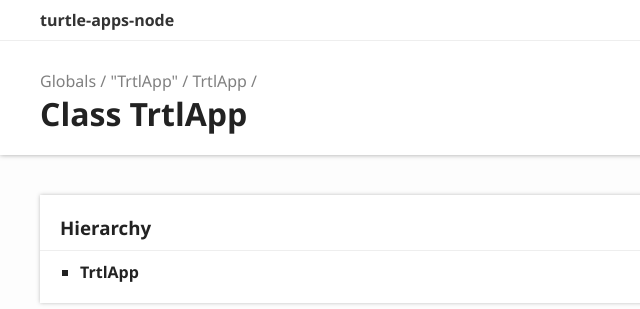
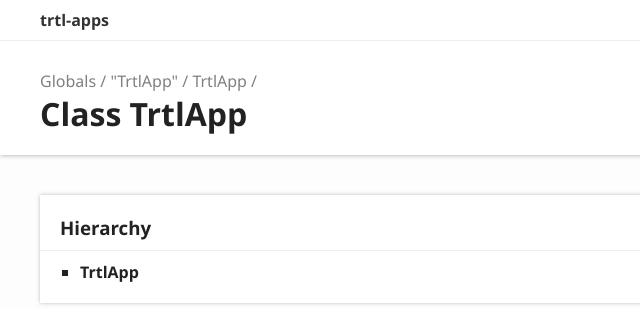
Before and after one commit to zoidbergZA/turtle-apps-node, a website: page docs/classes/_trtlapp_.trtlapp.html in a window 1280 px wide. Shown: the top 309 px of the page, 0-640 px from the left. Drawn offline with Linux system fonts and the light colour scheme.

Commit message:
docs updated

```diff
--- a/docs/classes/_trtlapp_.trtlapp.html
+++ b/docs/classes/_trtlapp_.trtlapp.html
@@ -3,7 +3,7 @@
 <head>
 	<meta charset="utf-8">
 	<meta http-equiv="X-UA-Compatible" content="IE=edge">
-	<title>TrtlApp | turtle-apps-node</title>
+	<title>TrtlApp | trtl-apps</title>
 	<meta name="description" content="">
 	<meta name="viewport" content="width=device-width, initial-scale=1">
 	<link rel="stylesheet" href="../assets/css/main.css">
@@ -22,7 +22,7 @@
 						<li class="state loading">Preparing search index...</li>
 						<li class="state failure">The search index is not available</li>
 					</ul>
-					<a href="../index.html" class="title">turtle-apps-node</a>
+					<a href="../index.html" class="title">trtl-apps</a>
 				</div>
 				<div class="table-cell" id="tsd-widgets">
 					<div id="tsd-filter">
@@ -109,7 +109,7 @@
 						<li class="tsd-description">
 							<aside class="tsd-sources">
 								<ul>
-									<li>Defined in <a href="https://github.com/zoidbergZA/turtle-apps-node/blob/c74311f/lib/TrtlApp.ts#L46">TrtlApp.ts:46</a></li>
+									<li>Defined in <a href="https://github.com/zoidbergZA/turtle-apps-node/blob/c5fcbc7/lib/TrtlApp.ts#L46">TrtlApp.ts:46</a></li>
 								</ul>
 							</aside>
 							<div class="tsd-comment tsd-typography">
@@ -139,7 +139,7 @@
 						<li class="tsd-description">
 							<aside class="tsd-sources">
 								<ul>
-									<li>Defined in <a href="https://github.com/zoidbergZA/turtle-apps-node/blob/c74311f/lib/TrtlApp.ts#L109">TrtlApp.ts:109</a></li>
+									<li>Defined in <a href="https://github.com/zoidbergZA/turtle-apps-node/blob/c5fcbc7/lib/TrtlApp.ts#L109">TrtlApp.ts:109</a></li>
 								</ul>
 							</aside>
 							<div class="tsd-comment tsd-typography">
@@ -184,7 +184,7 @@
 						<li class="tsd-description">
 							<aside class="tsd-sources">
 								<ul>
-									<li>Defined in <a href="https://github.com/zoidbergZA/turtle-apps-node/blob/c74311f/lib/TrtlApp.ts#L214">TrtlApp.ts:214</a></li>
+									<li>Defined in <a href="https://github.com/zoidbergZA/turtle-apps-node/blob/c5fcbc7/lib/TrtlApp.ts#L214">TrtlApp.ts:214</a></li>
 								</ul>
 							</aside>
 							<div class="tsd-comment tsd-typography">
@@ -214,7 +214,7 @@
 						<li class="tsd-description">
 							<aside class="tsd-sources">
 								<ul>
-									<li>Defined in <a href="https://github.com/zoidbergZA/turtle-apps-node/blob/c74311f/lib/TrtlApp.ts#L77">TrtlApp.ts:77</a></li>
+									<li>Defined in <a href="https://github.com/zoidbergZA/turtle-apps-node/blob/c5fcbc7/lib/TrtlApp.ts#L77">TrtlApp.ts:77</a></li>
 								</ul>
 							</aside>
 							<div class="tsd-comment tsd-typography">
@@ -253,7 +253,7 @@
 						<li class="tsd-description">
 							<aside class="tsd-sources">
 								<ul>
-									<li>Defined in <a href="https://github.com/zoidbergZA/turtle-apps-node/blob/c74311f/lib/TrtlApp.ts#L24">TrtlApp.ts:24</a></li>
+									<li>Defined in <a href="https://github.com/zoidbergZA/turtle-apps-node/blob/c5fcbc7/lib/TrtlApp.ts#L24">TrtlApp.ts:24</a></li>
 								</ul>
 							</aside>
 							<div class="tsd-comment tsd-typography">
@@ -295,7 +295,7 @@ TrtlApp.initialize(<span class="hljs-string">'YOUR_APP_ID'</span>, <span class="
 						<li class="tsd-description">
 							<aside class="tsd-sources">
 								<ul>
-									<li>Defined in <a href="https://github.com/zoidbergZA/turtle-apps-node/blob/c74311f/lib/TrtlApp.ts#L144">TrtlApp.ts:144</a></li>
+									<li>Defined in <a href="https://github.com/zoidbergZA/turtle-apps-node/blob/c5fcbc7/lib/TrtlApp.ts#L144">TrtlApp.ts:144</a></li>
 								</ul>
 							</aside>
 							<div class="tsd-comment tsd-typography">
@@ -340,7 +340,7 @@ TrtlApp.initialize(<span class="hljs-string">'YOUR_APP_ID'</span>, <span class="
 						<li class="tsd-description">
 							<aside class="tsd-sources">
 								<ul>
-									<li>Defined in <a href="https://github.com/zoidbergZA/turtle-apps-node/blob/c74311f/lib/TrtlApp.ts#L180">TrtlApp.ts:180</a></li>
+									<li>Defined in <a href="https://github.com/zoidbergZA/turtle-apps-node/blob/c5fcbc7/lib/TrtlApp.ts#L180">TrtlApp.ts:180</a></li>
 								</ul>
 							</aside>
 							<div class="tsd-comment tsd-typography">
@@ -391,7 +391,7 @@ TrtlApp.initialize(<span class="hljs-string">'YOUR_APP_ID'</span>, <span class="
 						<li class="tsd-description">
 							<aside class="tsd-sources">
 								<ul>
-									<li>Defined in <a href="https://github.com/zoidbergZA/turtle-apps-node/blob/c74311f/lib/TrtlApp.ts#L246">TrtlApp.ts:246</a></li>
+									<li>Defined in <a href="https://github.com/zoidbergZA/turtle-apps-node/blob/c5fcbc7/lib/TrtlApp.ts#L246">TrtlApp.ts:246</a></li>
 								</ul>
 							</aside>
 							<div class="tsd-comment tsd-typography">
```
Also changed, not shown: docs/classes/_serviceerror_.serviceerror.html (+2 -2 lines), docs/globals.html (+3 -3 lines), docs/index.html (+5 -5 lines), docs/interfaces/_types_.appdepositrequest.html (+2 -2 lines), docs/interfaces/_types_.appuser.html (+2 -2 lines), docs/interfaces/_types_.usertransfer.html (+2 -2 lines), docs/modules/_serviceerror_.html (+2 -2 lines), docs/modules/_trtlapp_.html (+2 -2 lines), docs/modules/_types_.html (+2 -2 lines).
